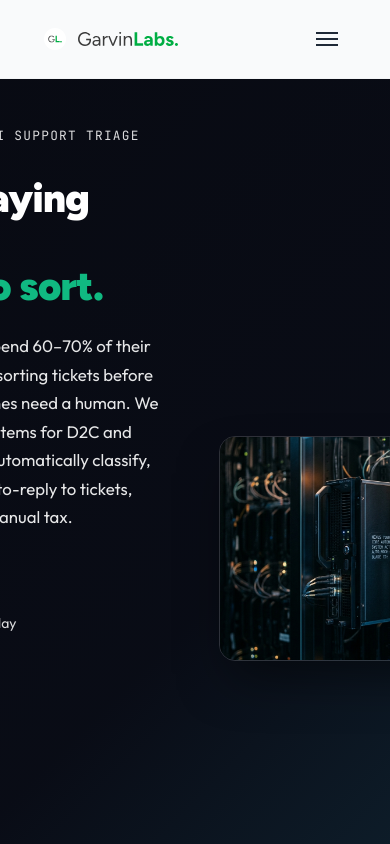
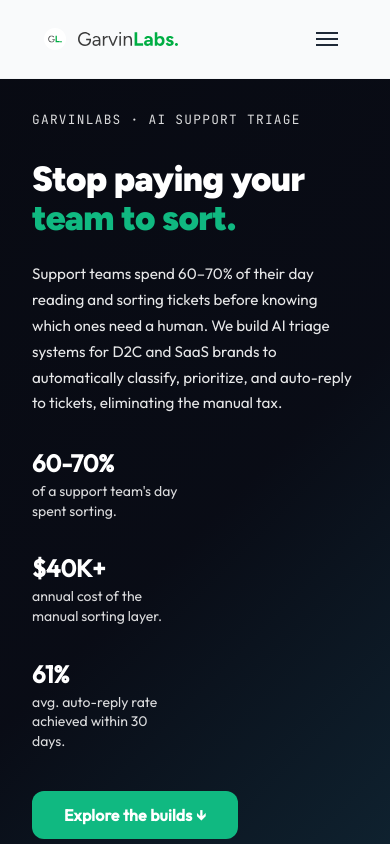
Before and after one commit to GarvinChanderia/garvinlabs-website, a Next.js app: page / in a window 390 px wide. Shown: the top 844 px of the page. Built offline with nearby package versions, Linux system fonts and the light colour scheme.

Commit message:
fix: homepage hero responsive — hide image on mobile, reduce min-height, fix font sizes

```diff
--- a/app/globals.css
+++ b/app/globals.css
@@ -2170,10 +2170,18 @@
 }
 
 @media (max-width: 768px) {
-  .hero-premium          { min-height: calc(100vh - 44px); }
-  .hero-premium-title    { font-size: clamp(2.5rem, 8vw, 3.5rem); }
-  .hero-premium-sub      { font-size: 1.05rem; }
-  .hero-premium-content  { padding-top: 3rem; padding-bottom: 3rem; }
+  .hero-premium          { min-height: auto; padding: 0; }
+  .hero-premium-title    { font-size: clamp(2rem, 8vw, 3rem); }
+  .hero-premium-sub      { font-size: 1rem; margin-bottom: 2rem; }
+  .hero-premium-content  { padding-top: 2.5rem; padding-bottom: 2.5rem; }
+  .hero-image-wrapper    { display: none; }
+}
+
+@media (max-width: 480px) {
+  .hero-premium-title    { font-size: clamp(1.75rem, 9vw, 2.5rem); }
+  .hero-premium-sub      { font-size: 0.95rem; }
+  .hero-premium-content  { padding-top: 2rem; padding-bottom: 2rem; }
+  .hero-kpis             { gap: 1.25rem; }
 }
 
 /* ============================================================
```
